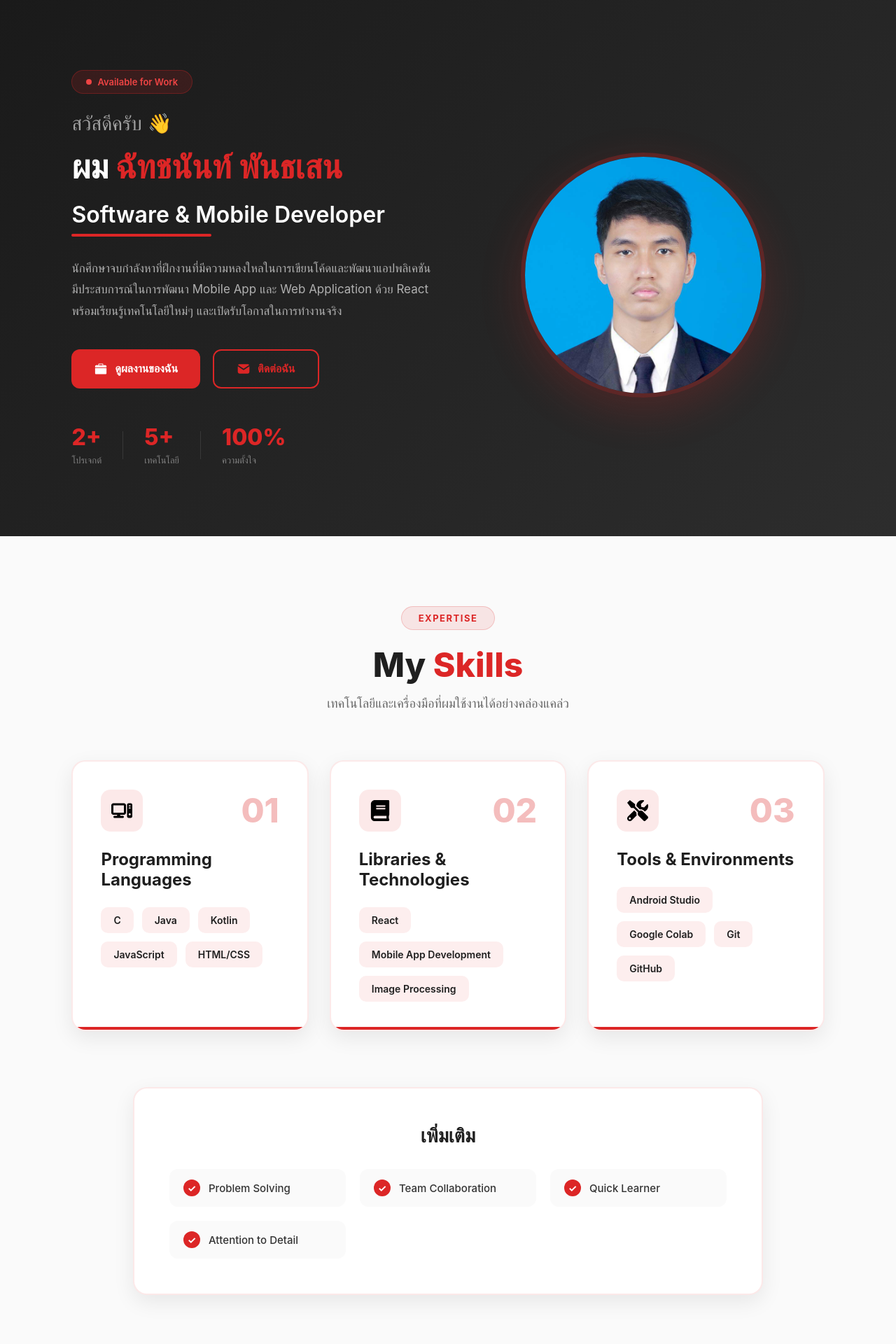
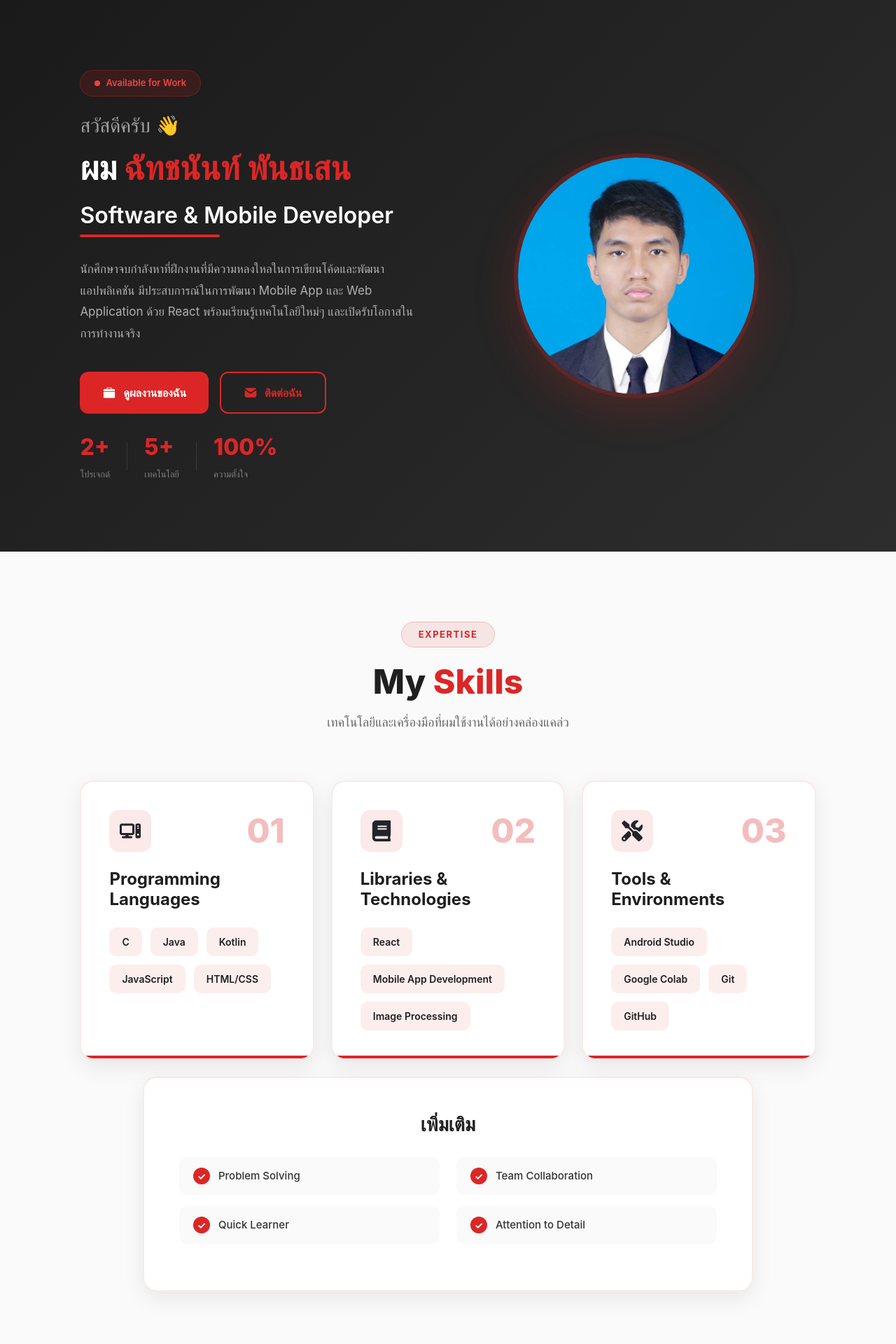
Before and after one commit to DeMoNiX204/My-Portfolio, a React (Create React App) app: page / in a window 1280 px wide. Shown: the top 1920 px of the page at 70% size. Built offline with nearby package versions, Linux system fonts and the light colour scheme.

Commit message:
update responsive

```diff
--- a/public/index.html
+++ b/public/index.html
@@ -10,6 +10,8 @@
       content="Web site created using create-react-app"
     />
     <link rel="apple-touch-icon" href="%PUBLIC_URL%/logo192.png" />
+    <link href="https://cdn.jsdelivr.net/npm/bootstrap@5.3.0/dist/css/bootstrap.min.css" rel="stylesheet" />
+    <script src="https://cdn.jsdelivr.net/npm/bootstrap@5.3.0/dist/js/bootstrap.bundle.min.js"></script>
     <!--
       manifest.json provides metadata used when your web app is installed on a
       user's mobile device or desktop. See https://developers.google.com/web/fundamentals/web-app-manifest/
--- a/src/components/Hero.js
+++ b/src/components/Hero.js
@@ -5,6 +5,10 @@ import { TbMailFilled } from "react-icons/tb";
 function Hero() {
     return (
         <section style={styles.container}>
+            <div className="container-fluid">
+                <div className="row align-items-center">
+                    {/* Text Content */}
+                    <div className="col-lg-6 col-md-12 mb-4 mb-lg-0">
                         <div style={styles.textContent}>
                             <div style={styles.badge}>
                                 <span style={styles.badgeDot}></span>
@@ -24,46 +28,53 @@ function Hero() {
                                 พร้อมเรียนรู้เทคโนโลยีใหม่ๆ และเปิดรับโอกาสในการทำงานจริง
                             </p>
 
-                <div style={styles.buttonGroup}>
+                            <div className="d-flex flex-wrap gap-3 mb-4">
                                 <button
                                     style={styles.primaryButton}
-                        onClick={() => document.getElementById('projects').scrollIntoView({ behavior: 'smooth' })}
+                                    onClick={() => document.getElementById('projects')?.scrollIntoView({ behavior: 'smooth' })}
                                 >
                                     <IoIosBriefcase size={20}/> ดูผลงานของฉัน
                                 </button>
                                 <button
                                     style={styles.secondaryButton}
-                        onClick={() => document.getElementById('contact').scrollIntoView({ behavior: 'smooth' })}
+                                    onClick={() => document.getElementById('contact')?.scrollIntoView({ behavior: 'smooth' })}
                                 >
                                     <TbMailFilled size={20}/> ติดต่อฉัน
                                 </button>
                             </div>
 
-                <div style={styles.statsContainer}>
+                            <div className="d-flex flex-wrap align-items-center gap-4">
                                 <div style={styles.statItem}>
                                     <div style={styles.statNumber}>2+</div>
                                     <div style={styles.statLabel}>โปรเจกต์</div>
                                 </div>
-                    <div style={styles.statDivider}></div>
+                                <div style={styles.statDivider} className="d-none d-sm-block"></div>
                                 <div style={styles.statItem}>
                                     <div style={styles.statNumber}>5+</div>
                                     <div style={styles.statLabel}>เทคโนโลยี</div>
                                 </div>
-                    <div style={styles.statDivider}></div>
+                                <div style={styles.statDivider} className="d-none d-sm-block"></div>
                                 <div style={styles.statItem}>
                                     <div style={styles.statNumber}>100%</div>
                                     <div style={styles.statLabel}>ความตั้งใจ</div>
                                 </div>
                             </div>
                         </div>
+                    </div>
 
-            <div style={styles.imageContent}>
+                    {/* Image Content */}
+                    <div className="col-lg-6 col-md-12">
+                        <div className="d-flex justify-content-center align-items-center">
                             <div style={styles.imageFrame}>
                                 <img
                                     src="/images/profile.jpg"
                                     alt="My Profile"
                                     style={styles.profilePic}
+                                    className="img-fluid"
                                 />
+                            </div>
+                        </div>
+                    </div>
                 </div>
             </div>
         </section>
@@ -72,19 +83,14 @@ function Hero() {
 
 const styles = {
     container: {
-        display: 'flex',
-        alignItems: 'center',
-        justifyContent: 'space-between',
         padding: '100px 8%',
         background: 'linear-gradient(135deg, #1a1a1a 0%, #2d2d2d 100%)',
         minHeight: '90vh',
-        flexWrap: 'wrap',
-        position: 'relative',
+        display: 'flex',
+        alignItems: 'center',
     },
     textContent: {
-        flex: 1,
-        minWidth: '320px',
-        paddingRight: '40px',
+        paddingRight: '20px',
     },
     badge: {
         display: 'inline-flex',
@@ -142,12 +148,6 @@ const styles = {
         marginBottom: '40px',
         maxWidth: '540px',
     },
-    buttonGroup: {
-        display: 'flex',
-        gap: '18px',
-        marginBottom: '50px',
-        flexWrap: 'wrap',
-    },
     primaryButton: {
         display: 'flex',
         alignItems: 'center',
@@ -176,11 +176,6 @@ const styles = {
         fontWeight: '600',
         transition: 'all 0.3s ease',
     },
-    statsContainer: {
-        display: 'flex',
-        gap: '30px',
-        alignItems: 'center',
-    },
     statItem: {
         textAlign: 'left',
     },
@@ -200,18 +195,12 @@ const styles = {
         height: '40px',
         backgroundColor: 'rgba(255, 255, 255, 0.1)',
     },
-    imageContent: {
-        flex: 1,
-        display: 'flex',
-        justifyContent: 'center',
-        alignItems: 'center',
-        minWidth: '300px',
-        marginTop: '20px',
-    },
     imageFrame: {
         position: 'relative',
-        width: '350px',
-        height: '350px',
+        width: '100%',
+        maxWidth: '350px',
+        height: 'auto',
+        aspectRatio: '1/1',
     },
     profilePic: {
         width: '100%',
--- a/src/components/Projects.js
+++ b/src/components/Projects.js
@@ -3,6 +3,7 @@ import { IoPhonePortraitOutline } from "react-icons/io5";
 import { BiWorld } from "react-icons/bi";
 import { FaGithubSquare } from "react-icons/fa";
 import { FaBook } from "react-icons/fa";
+
 function Projects() {
     const [selectedProject, setSelectedProject] = useState(null);
 
@@ -13,7 +14,7 @@ function Projects() {
             techStack: ["Kotlin", "Android Studio"],
             Icon: <IoPhonePortraitOutline size={100}/>,
             githubLink: "https://github.com/DeMoNiX204/Hand_Sign",
-            numberColor: "rgba(220, 38, 38, 0.30)", // สีแดงเข้ม
+            numberColor: "rgba(220, 38, 38, 0.30)",
             details: {
                 overview: "โปรเจกต์จบที่มุ่งเน้นการทลายกำแพงการสื่อสาร โดยการสร้างแอปพลิเคชันที่สามารถแปลภาษามือได้ผ่านกล้องมือถือ",
                 features: [
@@ -30,7 +31,7 @@ function Projects() {
             techStack: ["React", "JavaScript", "HTML/CSS"],
             Icon: <BiWorld size={100}/>,
             githubLink: "https://github.com/DeMoNiX204/My-Portfolio",
-            numberColor: "rgba(248, 113, 113, 0.30)", // สีแดงอ่อน
+            numberColor: "rgba(248, 113, 113, 0.30)",
             details: {
                 overview: "เว็บไซต์สำหรับรวบรวมผลงานและประวัติการศึกษา เพื่อใช้ในการสมัครงานและนำเสนอทักษะทางด้าน Web Development",
                 features: [
@@ -45,6 +46,7 @@ function Projects() {
 
     return (
         <section id="projects" style={styles.container}>
+            <div className="container-fluid">
                 <div style={styles.header}>
                     <div style={styles.labelBadge}>Portfolio</div>
                     <h2 style={styles.heading}>
@@ -53,9 +55,10 @@ function Projects() {
                     <p style={styles.subheading}>โปรเจกต์ที่ภูมิใจและแสดงถึงความสามารถของผม</p>
                 </div>
 
-            <div style={styles.grid}>
+                <div className="row">
                     {projectList.map((project, index) => (
-                    <div key={index} style={styles.card}>
+                        <div key={index} className="col-lg-6 col-md-12 mb-4">
+                            <div style={styles.card}>
                                 <div style={styles.imageBox}>
                                     <span style={styles.Icon}>{project.Icon}</span>
                                 </div>
@@ -76,25 +79,29 @@ function Projects() {
                                         ))}
                                     </div>
 
-                            <div style={styles.links}>
+                                    <div className="d-flex flex-column flex-sm-row gap-3">
                                         <a
                                             href={project.githubLink}
                                             style={styles.linkButton}
                                             target="_blank"
                                             rel="noreferrer"
+                                            className="flex-fill"
                                         >
                                             <FaGithubSquare size={25}/> GitHub
                                         </a>
                                         <button
                                             style={styles.detailsButton}
                                             onClick={() => setSelectedProject(project)}
+                                            className="flex-fill"
                                         >
                                             <FaBook size={25}/> รายละเอียด
                                         </button>
                                     </div>
                                 </div>
                             </div>
+                        </div>
                     ))}
+                </div>
             </div>
 
             {selectedProject && (
@@ -171,17 +178,13 @@ const styles = {
         fontSize: '18px',
         color: '#666',
     },
-    grid: {
-        display: 'grid',
-        gridTemplateColumns: 'repeat(auto-fit, minmax(380px, 1fr))',
-        gap: '40px',
-    },
     card: {
         backgroundColor: '#FAFAFA',
         borderRadius: '24px',
         overflow: 'hidden',
         border: '2px solid rgba(220, 38, 38, 0.1)',
         transition: 'all 0.3s ease',
+        height: '100%',
     },
     imageBox: {
         height: '250px',
@@ -236,12 +239,7 @@ const styles = {
         fontSize: '13px',
         fontWeight: '600',
     },
-    links: {
-        display: 'flex',
-        gap: '12px',
-    },
     linkButton: {
-        flex: 1,
         display: 'flex',
         alignItems: 'center',
         justifyContent: 'center',
@@ -256,7 +254,6 @@ const styles = {
         transition: 'all 0.3s ease',
     },
     detailsButton: {
-        flex: 1,
         display: 'flex',
         alignItems: 'center',
         justifyContent: 'center',
@@ -282,12 +279,13 @@ const styles = {
         justifyContent: 'center',
         alignItems: 'center',
         zIndex: 1000,
+        padding: '20px',
     },
     modalContent: {
         backgroundColor: '#FFFFFF',
         padding: '50px',
         borderRadius: '24px',
-        width: '90%',
+        width: '100%',
         maxWidth: '700px',
         maxHeight: '85vh',
         overflowY: 'auto',
--- a/src/components/Skills.js
+++ b/src/components/Skills.js
@@ -9,24 +9,25 @@ function Skills() {
             title: "Programming Languages",
             icon: <FaComputer size={30}/>,
             skills: ["C","Java","Kotlin", "JavaScript", "HTML/CSS"],
-            numberColor: "rgba(220, 38, 38, 0.30)" // 30% opacity - เห็นชัดที่สุด
+            numberColor: "rgba(220, 38, 38, 0.30)"
         },
         {
             title: "Libraries & Technologies",
             icon: <FaBook size={30}/>,
             skills: ["React", "Mobile App Development", "Image Processing"],
-            numberColor: "rgba(220, 38, 38, 0.30)" // 30% opacity - เห็นชัดที่สุด
+            numberColor: "rgba(220, 38, 38, 0.30)"
         },
         {
             title: "Tools & Environments",
             icon: <FaTools size={30}/>,
             skills: ["Android Studio", "Google Colab", "Git", "GitHub"],
-            numberColor: "rgba(220, 38, 38, 0.30)" // 30% opacity - เห็นชัดที่สุด
+            numberColor: "rgba(220, 38, 38, 0.30)"
         }
     ];
 
     return (
         <section style={styles.container}>
+            <div className="container-fluid">
                 <div style={styles.header}>
                     <div style={styles.labelBadge}>Expertise</div>
                     <h2 style={styles.heading}>
@@ -37,9 +38,10 @@ function Skills() {
                     </p>
                 </div>
 
-            <div style={styles.grid}>
+                <div className="row">
                     {skillCategories.map((category, index) => (
-                    <div key={index} style={styles.card}>
+                        <div key={index} className="col-lg-4 col-md-6 col-12 mb-4">
+                            <div style={styles.card}>
                                 <div style={styles.cardHeader}>
                                     <div style={styles.iconBox}>
                                        {category.icon}
@@ -59,18 +61,26 @@ function Skills() {
 
                                 <div style={styles.cardAccent}></div>
                             </div>
+                        </div>
                     ))}
                 </div>
 
+                <div className="row justify-content-center">
+                    <div className="col-lg-10 col-12">
                         <div style={styles.additionalSkills}>
                             <h3 style={styles.additionalTitle}>เพิ่มเติม</h3>
-                <div style={styles.additionalGrid}>
+                            <div className="row">
                                 {['Problem Solving', 'Team Collaboration', 'Quick Learner', 'Attention to Detail'].map((skill, index) => (
-                        <div key={index} style={styles.additionalItem}>
+                                    <div key={index} className="col-md-6 col-12 mb-3">
+                                        <div style={styles.additionalItem}>
                                             <div style={styles.checkmark}>✓</div>
                                             <span>{skill}</span>
                                         </div>
+                                    </div>
                                 ))}
+                            </div>
+                        </div>
+                    </div>
                 </div>
             </div>
         </section>
@@ -112,12 +122,6 @@ const styles = {
         fontSize: '18px',
         color: '#666',
     },
-    grid: {
-        display: 'grid',
-        gridTemplateColumns: 'repeat(auto-fit, minmax(300px, 1fr))',
-        gap: '30px',
-        marginBottom: '80px',
-    },
     card: {
         backgroundColor: '#FFFFFF',
         padding: '40px',
@@ -127,6 +131,7 @@ const styles = {
         overflow: 'hidden',
         transition: 'all 0.3s ease',
         boxShadow: '0 10px 30px rgba(0, 0, 0, 0.08)',
+        height: '100%',
     },
     cardHeader: {
         display: 'flex',
@@ -178,8 +183,6 @@ const styles = {
         borderRadius: '0 0 20px 20px',
     },
     additionalSkills: {
-        maxWidth: '900px',
-        margin: '0 auto',
         padding: '50px',
         backgroundColor: '#FFFFFF',
         borderRadius: '20px',
@@ -192,11 +195,6 @@ const styles = {
         marginBottom: '30px',
         fontWeight: '700',
         textAlign: 'center',
-    },
-    additionalGrid: {
-        display: 'grid',
-        gridTemplateColumns: 'repeat(auto-fit, minmax(200px, 1fr))',
-        gap: '20px',
     },
     additionalItem: {
         display: 'flex',
```
Lines whose indentation alone changed are shown as unchanged.
